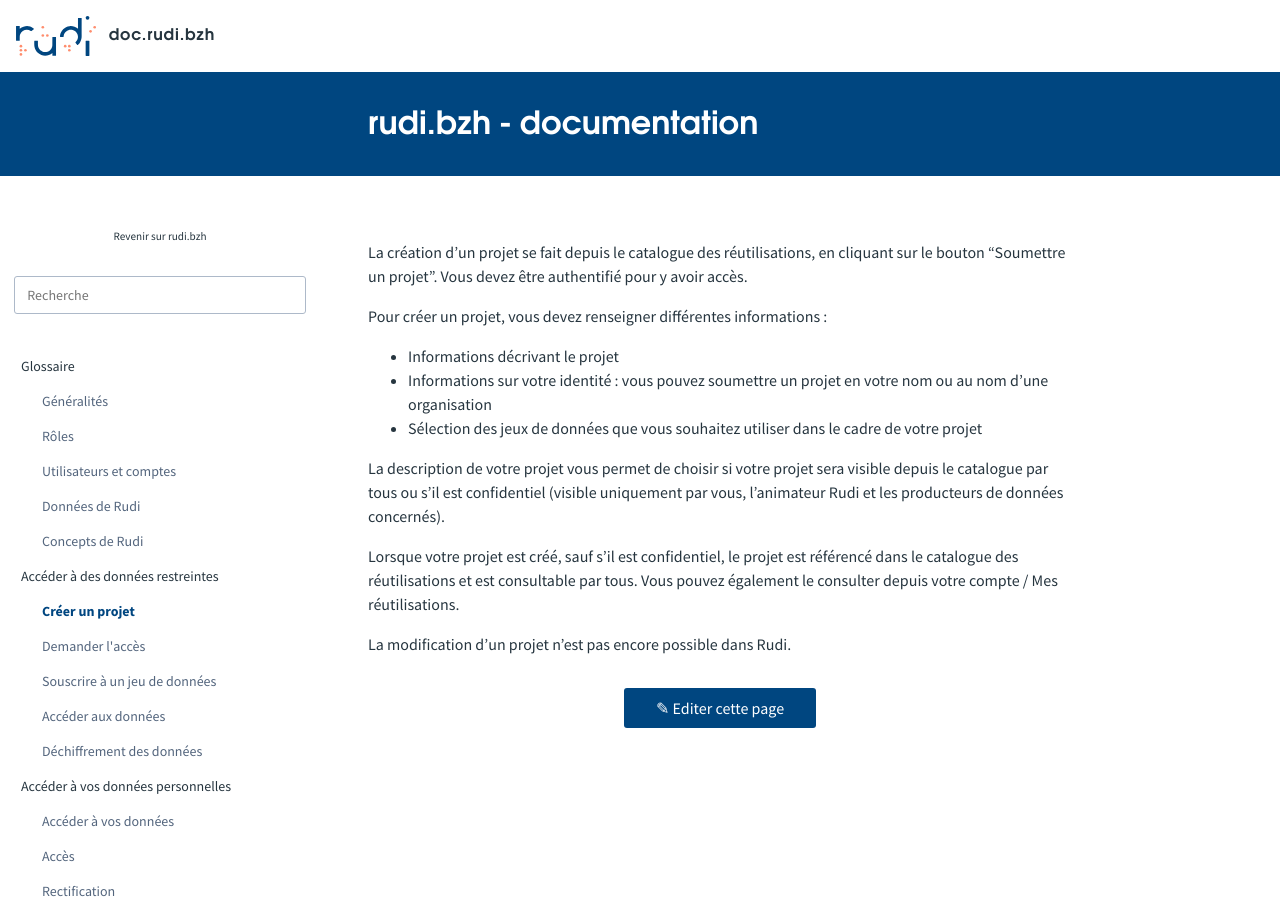
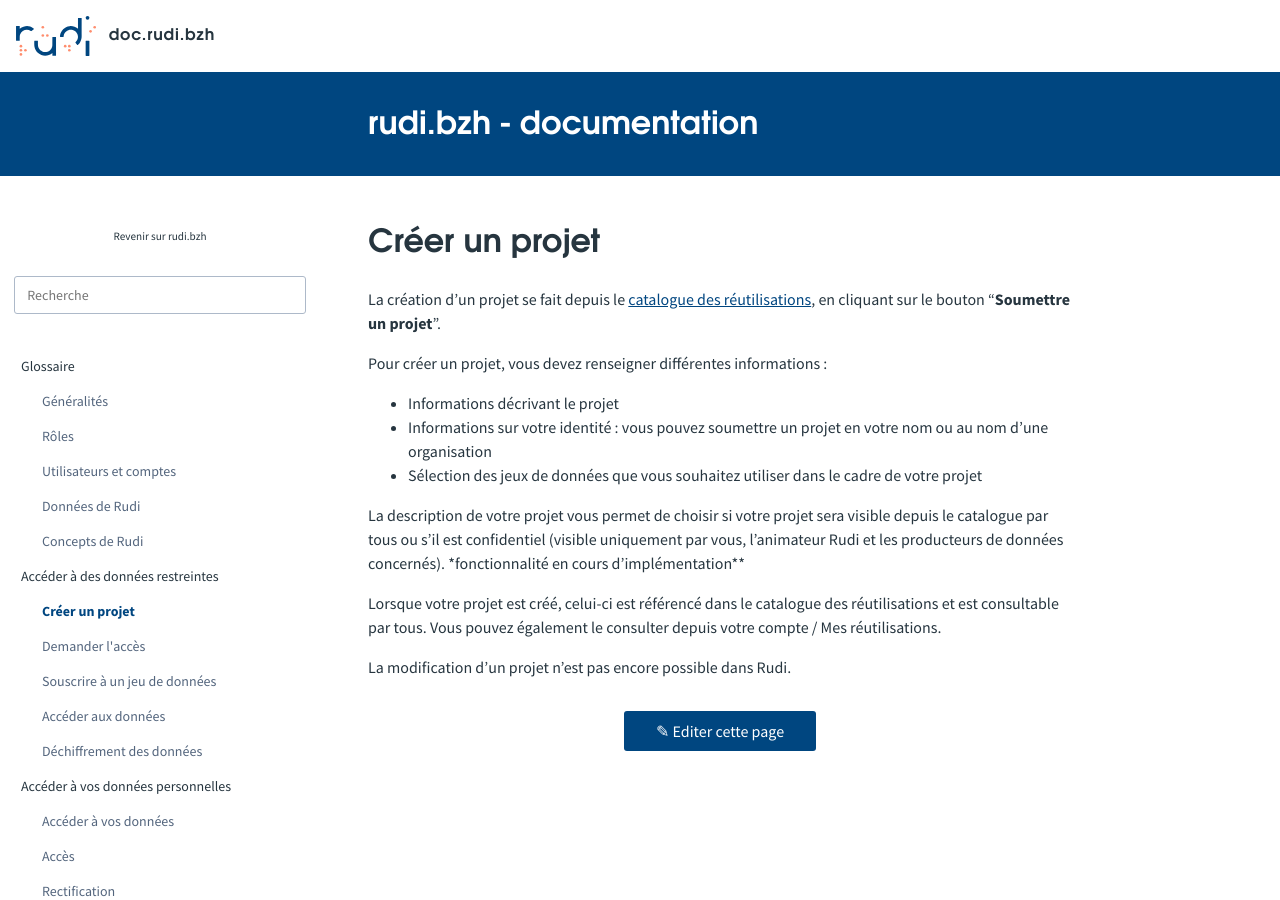
Before and after one commit to sigrennesmetropole/rudi_documentation, a Jekyll site: the page built from articles/_acces_donnees_restreintes/creer_un_projet.md, in a window 1280 px wide and 900 px high. Built offline with Jekyll 4.4.1, drawn with Linux system fonts in a browser that asks for light colours.

Commit message:
Update creer_un_projet.md
ajout titre et mise en forme

```diff
--- a/articles/_acces_donnees_restreintes/creer_un_projet.md
+++ b/articles/_acces_donnees_restreintes/creer_un_projet.md
@@ -2,15 +2,18 @@
 order: 1
 title: Créer un projet
 ---
-La création d'un projet se fait depuis le catalogue des réutilisations, en cliquant sur le bouton "Soumettre un projet". Vous devez être authentifié pour y avoir accès.
+
+# Créer un projet
+
+La création d'un projet se fait depuis le [catalogue des réutilisations](https://rudi.bzh/projets), en cliquant sur le bouton "**Soumettre un projet**".
 
 Pour créer un projet, vous devez renseigner différentes informations :
 - Informations décrivant le projet
 - Informations sur votre identité : vous pouvez soumettre un projet en votre nom ou au nom d'une organisation
 - Sélection des jeux de données que vous souhaitez utiliser dans le cadre de votre projet
 
-La description de votre projet vous permet de choisir si votre projet sera visible depuis le catalogue par tous ou s'il est confidentiel (visible uniquement par vous, l'animateur Rudi et les producteurs de données concernés).
+La description de votre projet vous permet de choisir si votre projet sera visible depuis le catalogue par tous ou s'il est confidentiel (visible uniquement par vous, l'animateur Rudi et les producteurs de données concernés). *fonctionnalité en cours d'implémentation**
 
-Lorsque votre projet est créé, sauf s'il est confidentiel, le projet est référencé dans le catalogue des réutilisations et est consultable par tous. Vous pouvez également le consulter depuis votre compte / Mes réutilisations.
+Lorsque votre projet est créé, celui-ci est référencé dans le catalogue des réutilisations et est consultable par tous. Vous pouvez également le consulter depuis votre compte / Mes réutilisations.
 
 La modification d'un projet n'est pas encore possible dans Rudi.
```
